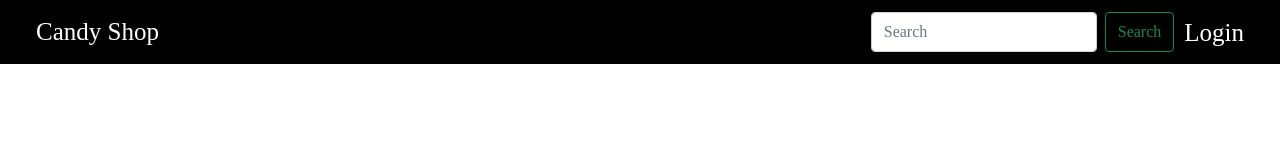
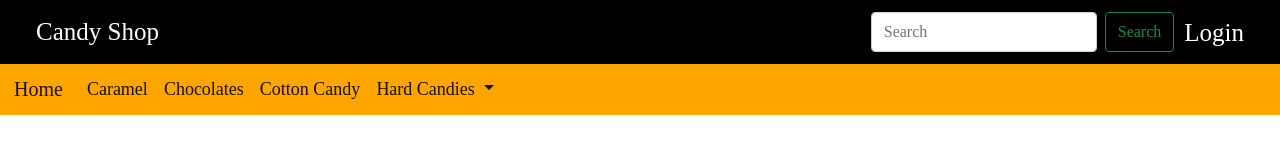
Before and after one commit to Aimanaptech/aiman_grp, a plain HTML site: page index.html in a window 1280 px wide. Drawn offline with nearby package versions, Linux system fonts and the light colour scheme.

Commit message:
Added Navbar to index.html file

```diff
--- a/index.html
+++ b/index.html
@@ -35,6 +35,42 @@
               </nav>
         </div>
         <!-- header end -->
+
+            <!-- navbar start -->
+    <div class="row">
+      <nav class="navbar navbar-expand-lg navbar-light bg-light p-0">
+          <div class="container-fluid nav_color  p-1 ">
+            <a class="navbar-brand navhovr p" href="#">Home</a>
+            <button class="navbar-toggler" type="button" data-bs-toggle="collapse" data-bs-target="#navbarNavDropdown" aria-controls="navbarNavDropdown" aria-expanded="false" aria-label="Toggle navigation">
+              <span class="navbar-toggler-icon"></span>
+            </button>
+            <div class="collapse navbar-collapse" id="navbarNavDropdown">
+              <ul class="navbar-nav">
+                <li class="nav-item">
+                  <a class="nav-link active navhovr" aria-current="page" href="#">Caramel</a>
+                </li>
+                <li class="nav-item">
+                  <a class="nav-link active navhovr" href="#">Chocolates</a>
+                </li>
+                <li class="nav-item">
+                  <a class="nav-link active navhovr" href="#">Cotton Candy</a>
+                </li>
+                <li class="nav-item dropdown">
+                  <a class="nav-link active dropdown-toggle navhovr" href="#" id="navbarDropdownMenuLink" role="button" data-bs-toggle="dropdown" aria-expanded="false">
+                    Hard Candies
+                  </a>
+                  <ul class="dropdown-menu" aria-labelledby="navbarDropdownMenuLink">
+                    <li><a class="dropdown-item hovrorange" href="#">Lollipop</a></li>
+                    <li><a class="dropdown-item hovrorange" href="#">Brittle</a></li>
+                    <li><a class="dropdown-item hovrorange" href="#">Toffee</a></li>
+                  </ul>
+                </li>
+              </ul>
+            </div>
+          </div>
+        </nav>
+  </div>
+  <!-- navbar end -->
     </div>
 </body>
 </html>
--- a/styling/j_styling.css
+++ b/styling/j_styling.css
@@ -2,3 +2,19 @@
     margin: 0px;
     padding: 0px;
 }
+.nav_color{
+    background-color: orange;
+    font-family: initial;
+    font-size: large;
+}
+.navhovr:hover{
+    text-decoration: underline;
+}
+.p{
+    padding-left: 10px;
+}
+.hovrorange:hover{
+    background-color: orange;
+    color: black;
+    text-decoration: underline;
+}
```
